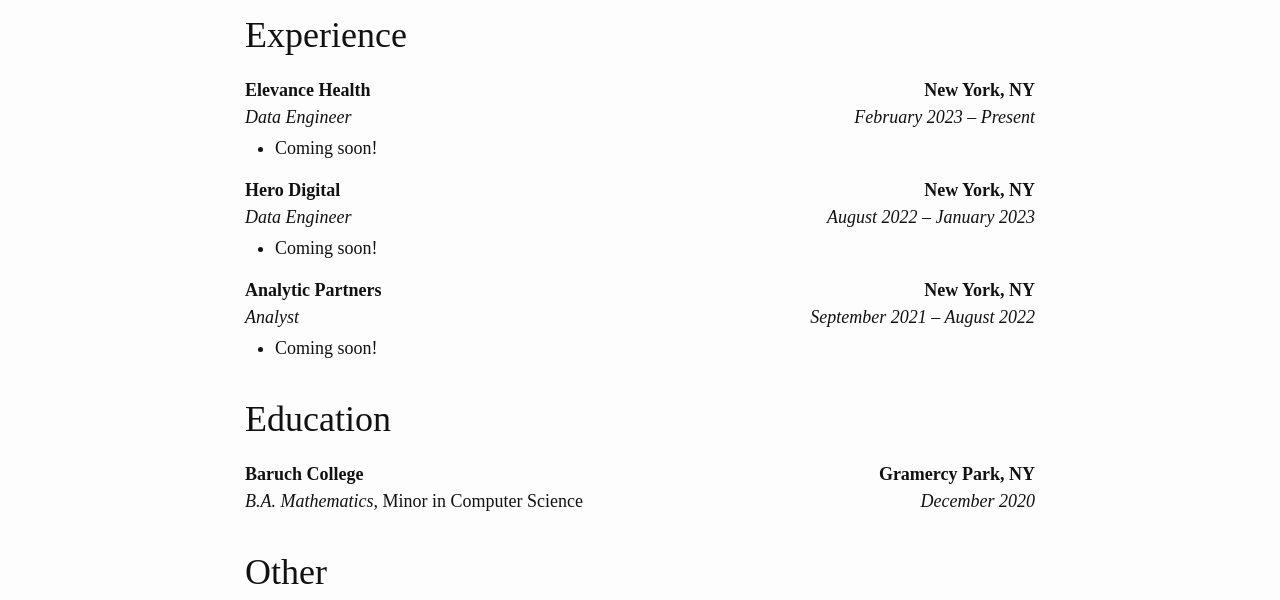
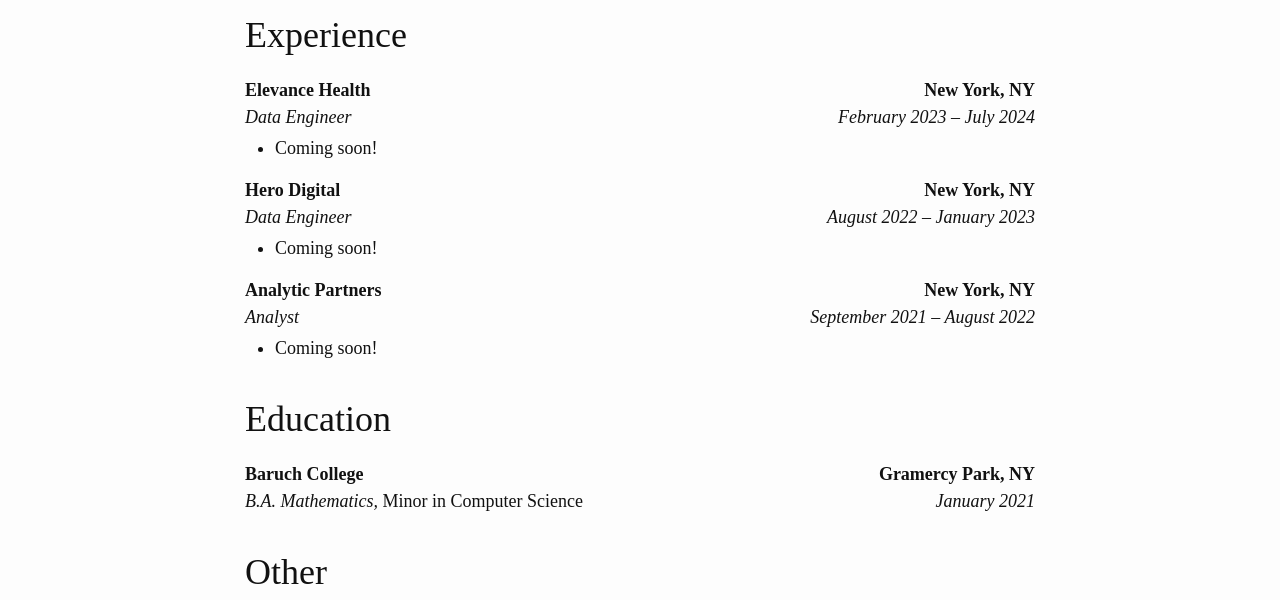
Before and after one commit to andrewwkimm/andrewwkimm.github.io, a Jekyll site: the page built from resume/resume.md, in a window 1280 px wide. Shown: the part 173-773 px from the top of the page. Built offline with Jekyll 4.4.1, drawn with Linux system fonts in a browser that asks for light colours.

Commit message:
Update timelines

```diff
--- a/resume/resume.md
+++ b/resume/resume.md
@@ -10,7 +10,7 @@
     <span style="float:left;"><strong>Elevance Health</strong></span>
     <span style="float:right;"><strong>New York, NY</strong></span><br>
     <span style="float:left;"><em>Data Engineer</em></span>
-    <span style="float:right;"><em>February 2023 – Present</em></span><br>
+    <span style="float:right;"><em>February 2023 – July 2024</em></span><br>
 </p>
 - Coming soon!
 
@@ -36,7 +36,7 @@
     <span style="float:left;"><strong>Baruch College</strong></span>
     <span style="float:right;"><strong>Gramercy Park, NY</strong></span><br>
     <span style="float:left;"><em>B.A. Mathematics,</em> Minor in Computer Science</span>
-    <span style="float:right;"><em>December 2020</em></span><br>
+    <span style="float:right;"><em>January 2021</em></span><br>
 </p>
 
 ## Other
```
